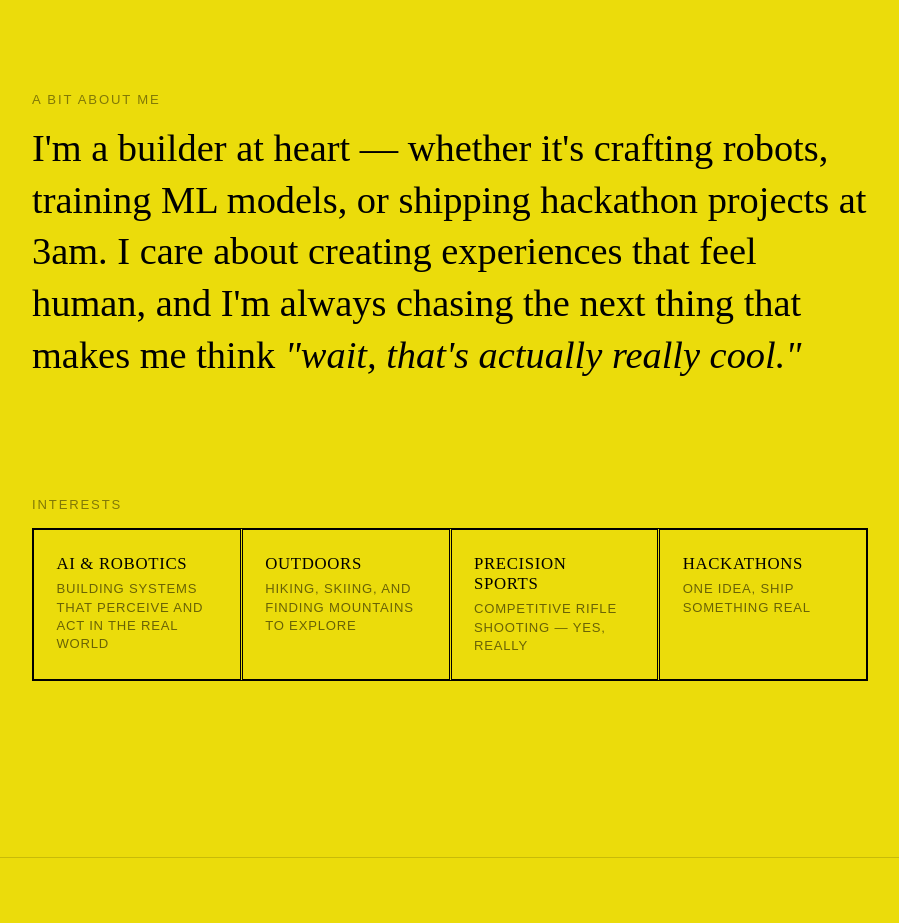
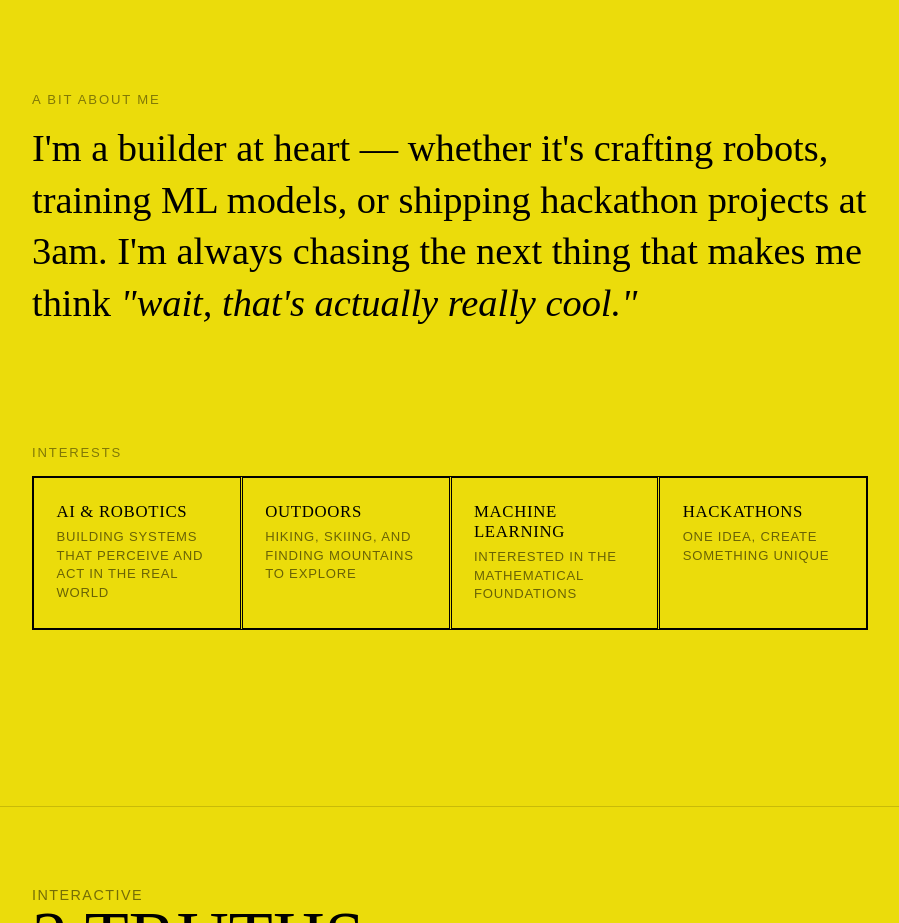
Before and after one commit to michellejyao/portfolio, a website: page about.html in a window 1280 px wide. Shown: the part 820-1743 px from the top of the page, without its empty margins (190-1089 px from the left). Drawn offline with Linux system fonts and the light colour scheme.

Commit message:
updated about me

```diff
--- a/about.html
+++ b/about.html
@@ -406,7 +406,7 @@
       <p class="section-label">A bit about me</p>
       <p class="about-intro">
         I'm a builder at heart — whether it's crafting robots, training ML models, or shipping hackathon projects
-        at 3am. I care about creating experiences that feel human, and I'm always chasing the next thing
+        at 3am. I'm always chasing the next thing
         that makes me think <em>"wait, that's actually really cool."</em>
       </p>
 
@@ -424,8 +424,8 @@
         </div>
         <div class="interest-item">
           <!-- <span class="interest-icon">🎯</span> -->
-          <span class="interest-name">Precision Sports</span>
-          <span class="interest-desc">Competitive rifle shooting — yes, really</span>
+          <span class="interest-name">Machine Learning</span>
+          <span class="interest-desc">Interested in the mathematical foundations</span>
         </div>
         <!-- <div class="interest-item">
           <span class="interest-icon">✈️</span>
@@ -435,7 +435,7 @@
         <div class="interest-item">
           <!-- <span class="interest-icon">💻</span> -->
           <span class="interest-name">Hackathons</span>
-          <span class="interest-desc">One idea, ship something real</span>
+          <span class="interest-desc">One idea, create something unique</span>
         </div>
       </div>
     </div>
@@ -492,7 +492,7 @@
       const messages = {
         correct: [
           "You got it! 🎉 I've never broken a bone — I'm tougher than I look.",
-          "Correct! ✓ The skiing injury? Never happened. I'm still in one piece.",
+          "Correct! The skiing injury never happened. I'm still in one piece.",
         ],
         firstWrong: [
           "Not quite... but you still have one more guess!",
--- a/script.js
+++ b/script.js
@@ -103,9 +103,9 @@ document.getElementById("Resume").addEventListener("click", function () {
   window.open("", "_blank");
 });
 
-document.getElementById("experience-link").addEventListener("click", function () {
-  window.location.href = "./experience.html";
-});
+// document.getElementById("experience-link").addEventListener("click", function () {
+//   window.location.href = "./experience.html";
+// });
 
 document.getElementById("about-me-link").addEventListener("click", function () {
   window.location.href = "./about.html";
```
Also changed, not shown: index.html (+1 -1 lines).
